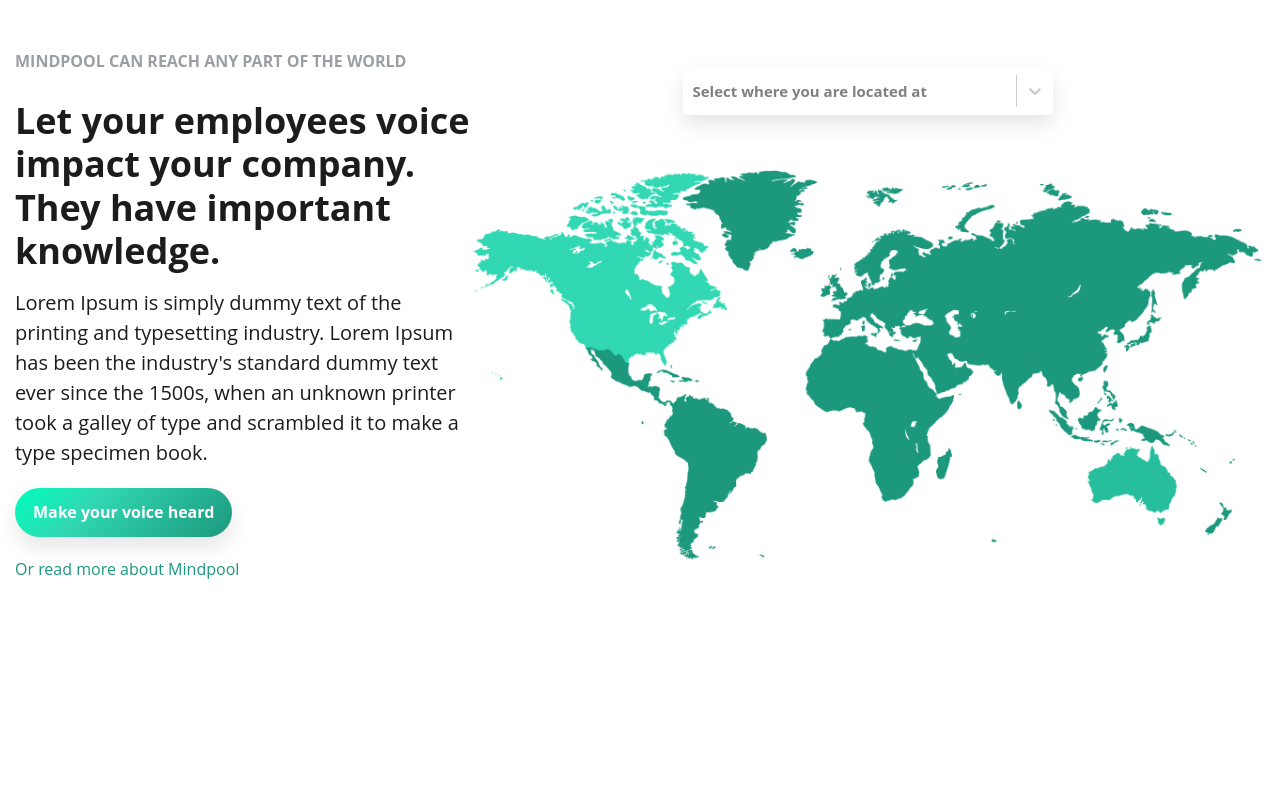
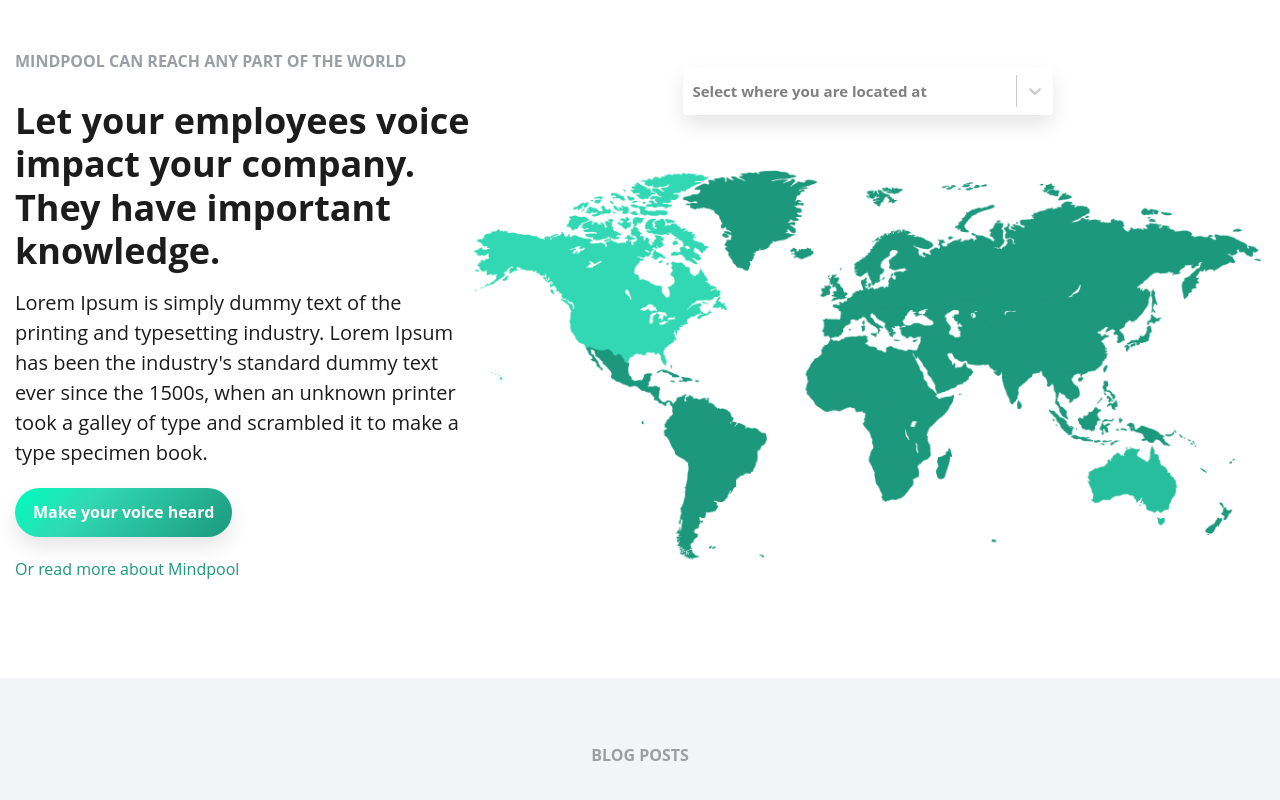
Before and after one commit to eduardopinheiromr/mindpool-lp, a Next.js app: page / in a window 1280 px wide. Shown: the part 945-1745 px from the top of the page. Before the commit the page ends 1623 px from the top, so only its background shows below. Built offline with nearby package versions, Linux system fonts and the light colour scheme.

Commit message:
feat: posts section and minor fixes

```diff
--- a/src/components/sections/About/index.tsx
+++ b/src/components/sections/About/index.tsx
@@ -6,7 +6,7 @@
 
 import earthImage from "@images/countries.png";
 import { LazyMotionBox } from "@components/layouts/MotionBox";
-import Selector from "@components/ui/Select";
+import Selector from "@components/ui/Selector";
 import AnimateOnScreen from "@components/layouts/AnimateOnScreen";
 import { countries } from "./constants";
 
--- /dev/null
+++ b/src/components/sections/Posts/index.tsx
@@ -0,0 +1,21 @@
+import { Box, Heading } from "@chakra-ui/layout";
+import Container from "@components/layouts/Container";
+import React from "react";
+
+export default function Posts() {
+  return (
+    <Box bg="light">
+      <Container>
+        <Heading
+          as="h5"
+          color="gray"
+          fontSize="16px"
+          textAlign="center"
+          m="53px 0 30px"
+        >
+          BLOG POSTS
+        </Heading>
+      </Container>
+    </Box>
+  );
+}
--- a/src/components/ui/Button/index.tsx
+++ b/src/components/ui/Button/index.tsx
@@ -2,7 +2,6 @@
 
 export type ButtonProps = {
   children: string;
-  lg?: boolean;
   onClick?: () => void;
 } & BoxProps;
 
@@ -11,7 +10,7 @@
     <Box
       {...props}
       as={props.as ?? "button"}
-      h={props.lg ? "59px" : "49px"}
+      h={props.h ?? "49px"}
       minW="131px"
       p="10px 18px"
       bg="linear-gradient(135deg, #00FFBF 0%, #31D8B3 33.33%, #1C987D 100%)"
--- a/src/components/ui/Header/index.tsx
+++ b/src/components/ui/Header/index.tsx
@@ -73,7 +73,7 @@
             >
               Log in
             </Flex>
-            <Button lg>Join now</Button>
+            <Button h="59px">Join now</Button>
           </Flex>
         </Flex>
       </Container>
--- a/src/components/ui/Select/index.tsx
+++ b/src/components/ui/Selector/index.tsx
@@ -6,6 +6,7 @@
     height: 48,
     border: 0,
     boxShadow: "none",
+    cursor: "pointer",
   }),
   placeholder: (provided) => ({
     ...provided,
@@ -16,6 +17,7 @@
     color: "#1C987D",
     background: state.isSelected ? "#35f5cb" : "white",
     padding: 15,
+    cursor: "pointer",
   }),
   singleValue: (provided, state) => {
     const opacity = state.isDisabled ? 0.5 : 1;
--- a/src/pages/index.tsx
+++ b/src/pages/index.tsx
@@ -1,12 +1,14 @@
 import PageLayout from "@components/layouts/PageLayout";
 import About from "@components/sections/About";
 import Hero from "@components/sections/Hero";
+import Posts from "@components/sections/Posts";
 
 export default function Home() {
   return (
     <PageLayout>
       <Hero />
       <About />
+      <Posts />
     </PageLayout>
   );
 }
```
